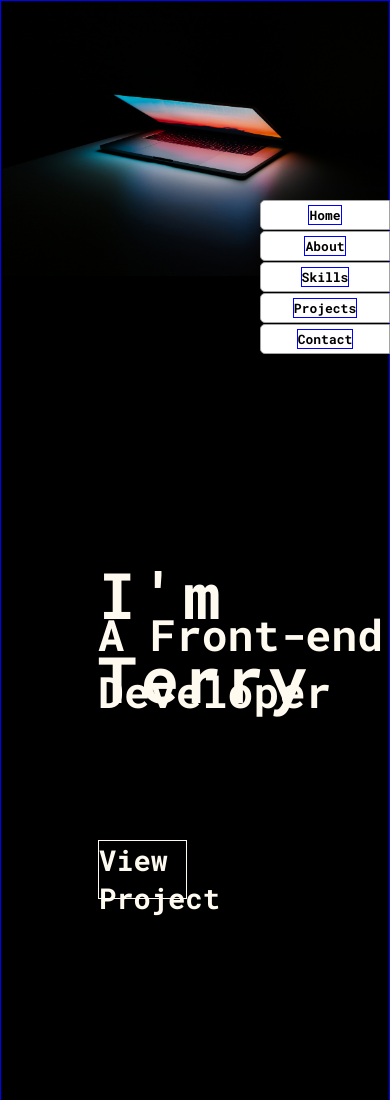
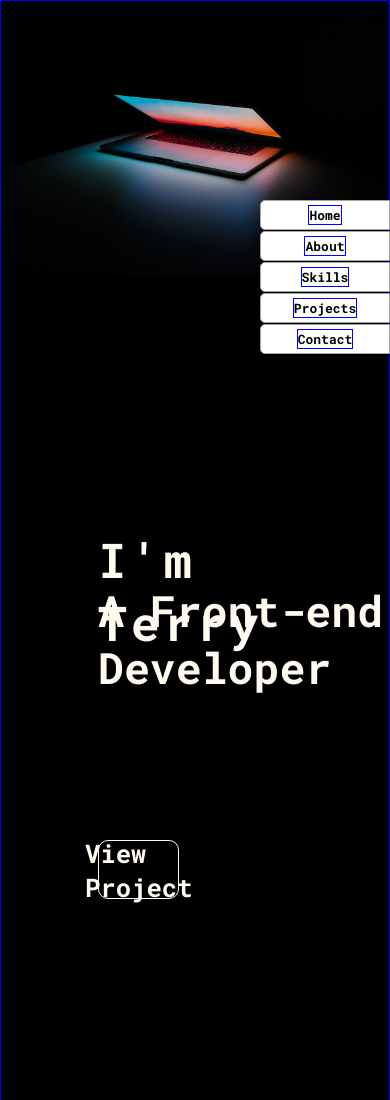
Before and after one commit to terryjung0244/onePagePortfolioV2, a React (Create React App) app: page / in a window 390 px wide. Shown: the top 1100 px of the page. Built offline with nearby package versions, Linux system fonts and the light colour scheme.

Commit message:
Home Style Responsive Updated

```diff
--- a/src/screens/Style/Home.css
+++ b/src/screens/Style/Home.css
@@ -14,7 +14,7 @@
 .homeMyNameCon {
   color: floralwhite;
   position: absolute;
-  top: 46%;
+  top: 44%;
   left: 25%;
   font-size: 4rem;
   letter-spacing: 4px;
@@ -24,38 +24,40 @@
   color: floralwhite;
   position: absolute;
   font-size: 2.7rem;
-  bottom: 40%;
+  bottom: 42%;
   left: 25%;
 }
 
 .homeProjectCon {
   color: floralwhite;
   position: absolute;
-  font-size: 1.8rem;
+  font-size: 1.6rem;
   top: 70%;
   left: 25%;
   border: 1.5px solid floralwhite;
-  width: 23%;
+  border-radius: 10px;
+  width: 21%;
   height: 5%;
-  text-align:
+  display: flex;
+  justify-content: center;
+  align-items: center;
+}
+
+@media screen and (min-width: 0px) and (max-width: 600px) {
+  .homeMyNameCon {
+    font-size: 3rem;
+  }
+}
+
+@media screen and (min-width: 601px) and (max-width: 900px) {
+
+}
+
+@media screen and (min-width: 901px) and (max-width: 1200px) {
+
 }
 
 
-/*backgroundImage: `url(${bgImage})`*/
-/*
-style={{width: '100%', height: '100vh', backgroundSize: 'contain', backgroundRepeat: 'no-repeat', display: 'flex', justifyContent: 'center', alignItems: 'flex-start', flexDirection: 'column', position: 'relative'}} */
-
-/* <div style={{border: '2px solid red', position: 'absolute', top: '40%', left: '50%'}}>
-          I'm Terry
-        </div>
-
-        <div style={{border: '2px solid red', position: 'absolute', top: '50%', left: '50%'}}>
-          A Front-end Developer
-        </div>
-
-        <div className='homeProjectSubCon' style={{}}>
-          View Project
-        </div> */
 
 
 /* green socks 사용해서 글씨 왼쪽에서 오른쪽으로 가는거 구현해보기 */
```
